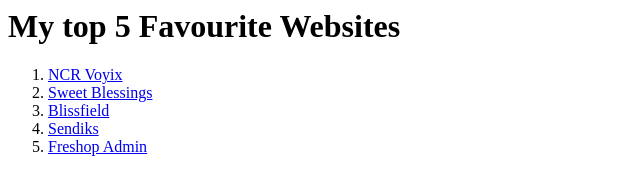
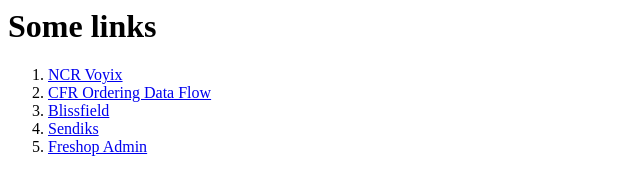
Before and after one commit to ph185111/ph185111.github.io, a plain HTML site: page index.html in a window 1280 px wide. Shown: the whole page, without its empty margins (0-640 px from the left). Drawn offline with Linux system fonts and the light colour scheme.

Commit message:
Update index.html

```diff
--- a/index.html
+++ b/index.html
@@ -1,7 +1,7 @@
-<h1>My top 5 Favourite Websites</h1>
+<h1>Some links</h1>
     <ol>
         <li/><a href="https://www.ncr.com">NCR Voyix</a>
-        <li/><a href="CFR%20-%20Freshop%20RPOS%20KPS%20BSL%20-%20%20Dataflows%20-%2020240111.drawio">Sweet Blessings</a>
+        <li/><a href="CFR%20-%20Freshop%20RPOS%20KPS%20BSL%20-%20%20Dataflows%20-%2020240111.drawio">CFR Ordering Data Flow</a>
         <li/><a href="https://blissfield-food-market.freshopsite.com/">Blissfield</a>
         <li/><a href="https://www.sendiks.com/">Sendiks</a>
         <li/><a href="https://admin.freshop.com/#!/dashboard">Freshop Admin</a>
```
